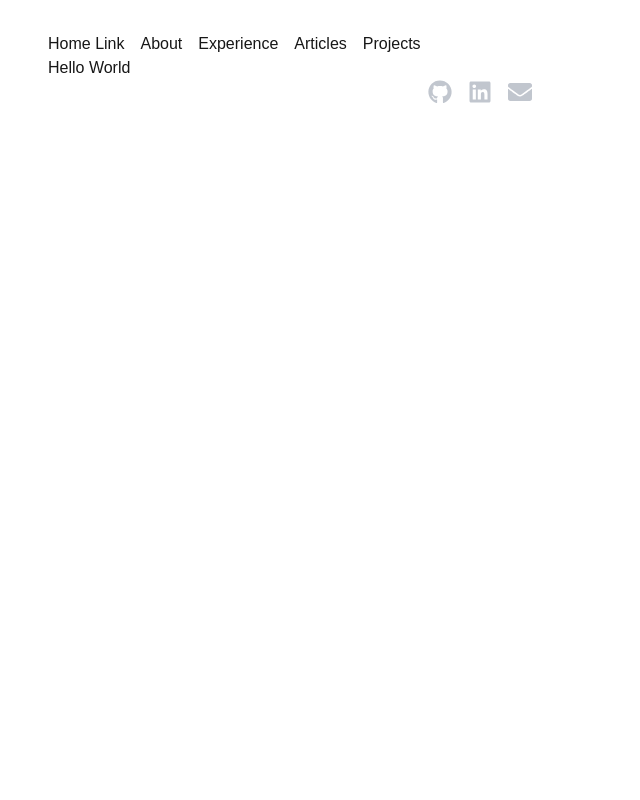
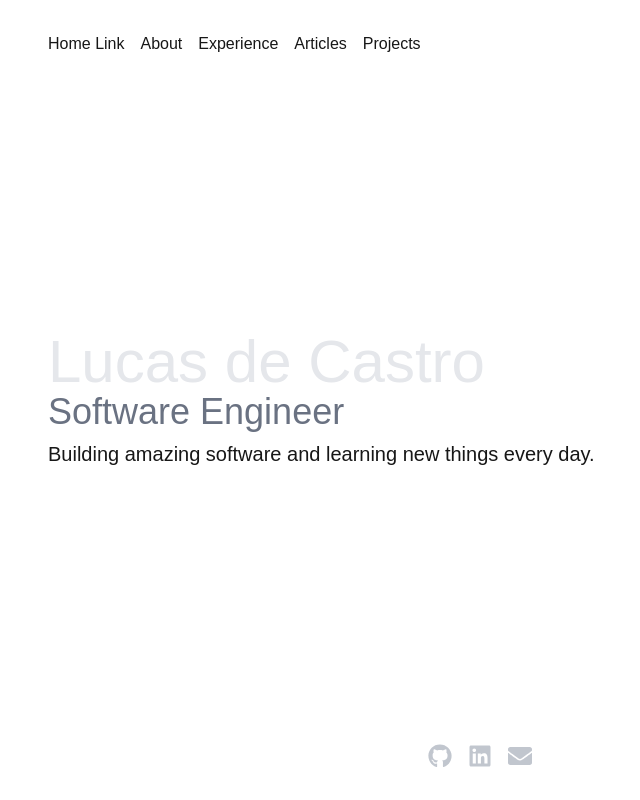
Before and after one commit to lcastrof/lucasdecastro.dev, a Next.js app: page / in a window 1280 px wide. Shown: the whole page, without its empty margins (160-800 px from the left). Built offline with nearby package versions, Linux system fonts and the light colour scheme.

Commit message:
feat: add a main home section, improving the text

```diff
--- a/src/app/layout.tsx
+++ b/src/app/layout.tsx
@@ -21,12 +21,12 @@ export default function RootLayout({
 }>) {
   return (
     <html lang="en">
-      <body
-        className={`${geistMono.variable} antialiased min-h-screen font-mono max-w-4xl mx-auto px-4 py-8`}
-      >
-        <Header />
-        {children}
-        <Footer />
+      <body className={`${geistMono.variable} antialiased font-mono`}>
+        <div className="max-w-4xl mx-auto px-4 py-8 min-h-screen flex flex-col gap-4">
+          <Header />
+          <main className="flex flex-auto">{children}</main>
+          <Footer />
+        </div>
       </body>
     </html>
   );
--- a/src/app/page.tsx
+++ b/src/app/page.tsx
@@ -1,7 +1,13 @@
 export default function Home() {
   return (
-    <div className="font-[family-name:var(--font-geist-sans)]">
-      <h1>Hello World</h1>
+    <div className="flex flex-col gap-2 justify-center font-[family-name:var(--font-geist-sans)] flex-full">
+      <div>
+        <h1 className="text-6xl text-gray-200">Lucas de Castro</h1>
+        <h2 className="text-4xl text-gray-500">Software Engineer</h2>
+      </div>
+      <p className="text-xl">
+        Building amazing software and learning new things every day.
+      </p>
     </div>
   );
 }
```
